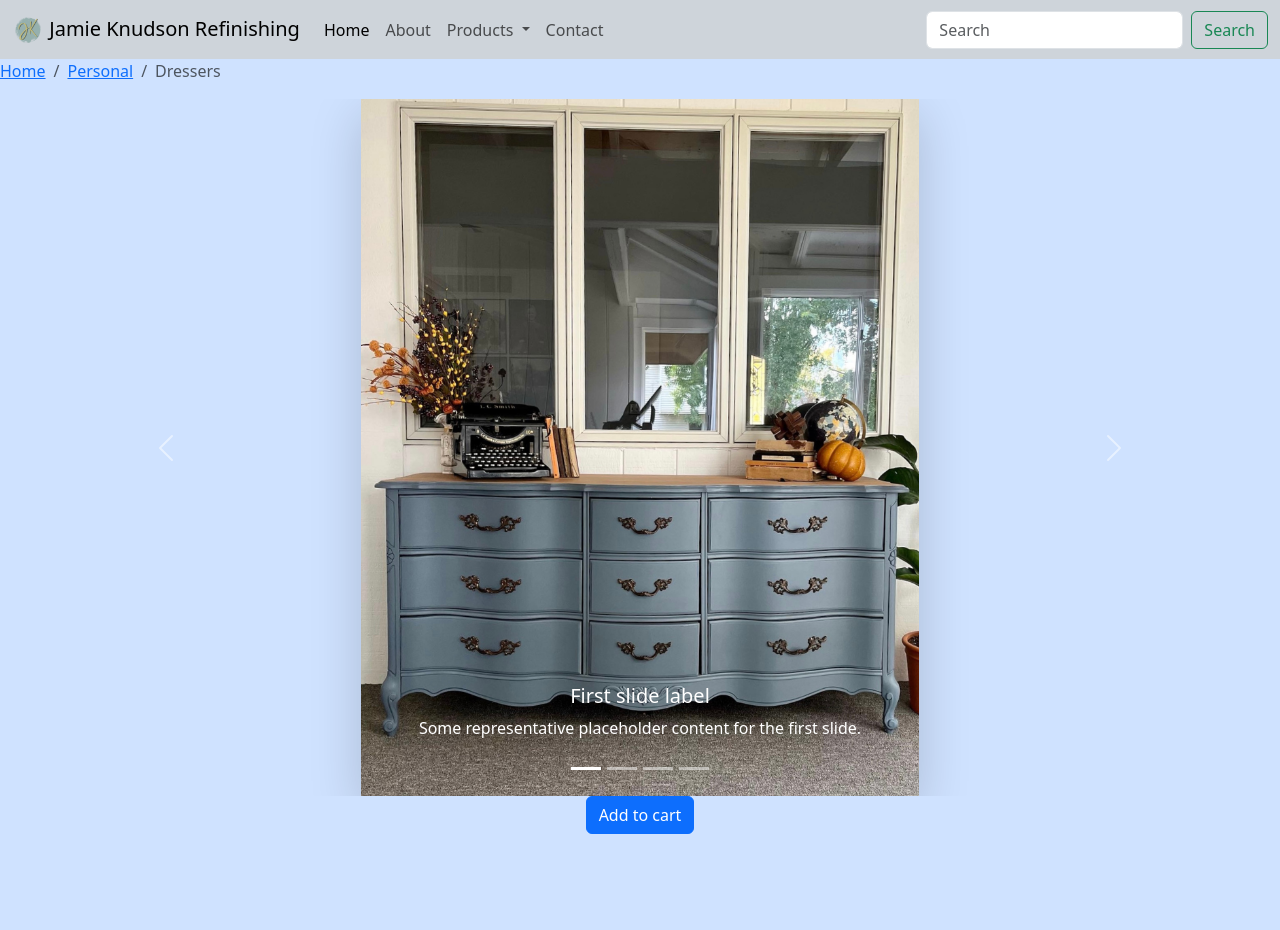
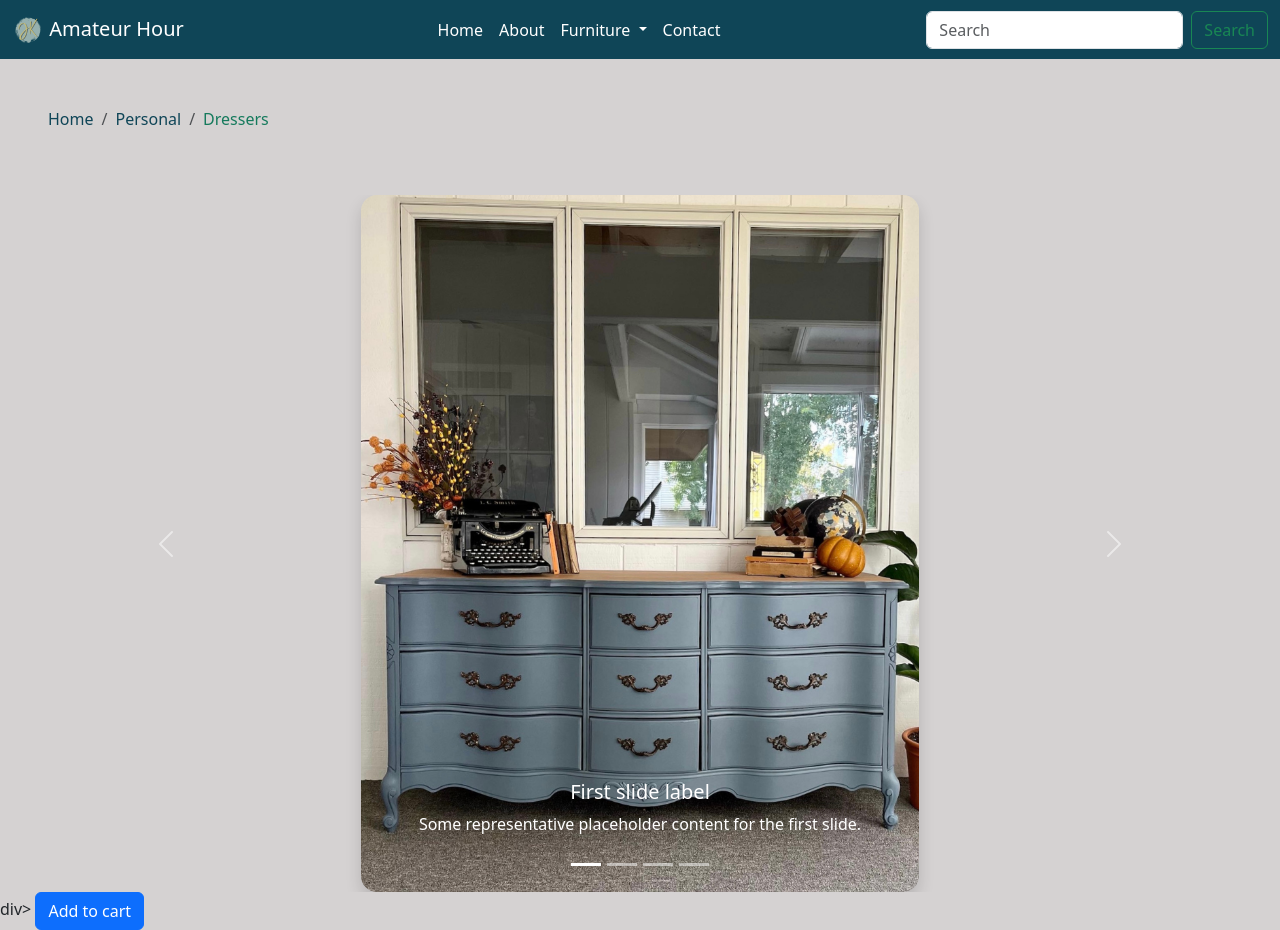
Before and after one commit to mknudson2/week-1-day-4-homework, a plain HTML site: page index.html in a window 1280 px wide. Before the commit the page ends 834 px from the top, so only its background shows below. Drawn offline with nearby package versions, Linux system fonts and the light colour scheme.

Commit message:
added personal stylesheet alongside bootstrap, may have gotten carried away with ids

```diff
--- a/index.html
+++ b/index.html
@@ -6,40 +6,41 @@
     <title>Day-4-Homework</title>
     <link href="https://cdn.jsdelivr.net/npm/bootstrap@5.3.0/dist/css/bootstrap.min.css" rel="stylesheet" integrity="sha384-9ndCyUaIbzAi2FUVXJi0CjmCapSmO7SnpJef0486qhLnuZ2cdeRhO02iuK6FUUVM" crossorigin="anonymous">
     <script src="https://kit.fontawesome.com/214e3568fb.js" crossorigin="anonymous"></script>
+    <link rel="stylesheet" href="./styles.css">
   </head>
-  <body class="bg-primary-subtle">
+  <body id="body">
 
     <!-- NAVBAR -->
-    <nav class="navbar navbar-expand-lg bg-dark-subtle bg-body-tertiary">
+    <nav class="navbar navbar-expand-lg sticky-lg-top" id="navbar">
         <div class="container-fluid">
           <a class="navbar-brand" href="#">
             <img src="./JK.png" alt="logo" width="32" height="auto" class="d-inline-block align-text-top";>
-            <span class="align-text-top">Jamie Knudson Refinishing</span>
+            <span class="align-text-top" style="color:white">Amateur Hour</span>
           </a>
           <button class="navbar-toggler" type="button" data-bs-toggle="collapse" data-bs-target="#navbarScroll" aria-controls="navbarScroll" aria-expanded="false" aria-label="Toggle navigation">
             <span class="navbar-toggler-icon"></span>
           </button>
-          <div class="collapse navbar-collapse" id="navbarScroll">
-            <ul class="navbar-nav me-auto my-2 my-lg-0 navbar-nav-scroll" style="--bs-scroll-height: 100px;">
+          <div class="collapse navbar-collapse">
+            <ul class="navbar-nav me-auto my-2 my-lg-0" style="--bs-scroll-height: 100px;" id="navitems">
               <li class="nav-item">
-                <a class="nav-link active" aria-current="page" href="#">Home</a>
+                <a class="nav-link active" aria-current="page" href="#" style="color:white"><span id="navhover">Home</span></a>
               </li>
               <li class="nav-item">
-                <a class="nav-link" href="#">About</a>
+                <a class="nav-link" href="#" style="color:white"><span id="navhover">About</span></a>
               </li>
               <li class="nav-item dropdown">
-                <a class="nav-link dropdown-toggle" href="#" role="button" data-bs-toggle="dropdown" aria-expanded="false">
-                  Products
+                <a class="nav-link dropdown-toggle" href="#" role="button" data-bs-toggle="dropdown" aria-expanded="false" style="color:white">
+                    <span id="navhover">Furniture</span>
                 </a>
-                <ul class="dropdown-menu">
-                  <li><a class="dropdown-item" href="#">Personal</a></li>
+                <ul class="dropdown-menu shadow">
+                  <li><a class="dropdown-item" href="#">Projects</a></li>
                   <li><a class="dropdown-item" href="#">Commissioned</a></li>
                   <li><hr class="dropdown-divider"></li>
                   <li><a class="dropdown-item" href="#">See All</a></li>
                 </ul>
               </li>
               <li class="nav-item">
-                <a class="nav-link">Contact</a>
+                <a class="nav-link" href="#" style="color:white"><span id="navhover">Contact</span></a>
               </li>
             </ul>
             <form class="d-flex" role="search">
@@ -53,9 +54,9 @@
 
     <!-- BREADCRUMB + PRODUCT IMAGES  -->
     <ol class="breadcrumb">
-        <li class="breadcrumb-item"><a href="#">Home</a></li>
-        <li class="breadcrumb-item"><a href="#">Personal</a></li>
-        <li class="breadcrumb-item active" aria-current="page">Dressers</li>
+        <li class="breadcrumb-item"><a href="#" id="breadcrumb-link-previous">Home</a></li>
+        <li class="breadcrumb-item"><a href="#" id="breadcrumb-link-previous">Personal</a></li>
+        <li class="breadcrumb-item active" aria-current="page" id="breadcrumb-link">Dressers</li>
     </ol>
 
     <div class="container text-center">
@@ -66,32 +67,33 @@
               <button type="button" data-bs-target="#carouselExampleCaptions" data-bs-slide-to="2" aria-label="Slide 3"></button>
               <button type="button" data-bs-target="#carouselExampleCaptions" data-bs-slide-to="3" aria-label="Slide 4"></button>
             </div>
-            <div class="carousel-inner m-lg-auto" >
+            <div class="carousel-inner m-lg-auto">
               <div class="carousel-item active">
-                <img src="./img-1.png" class="d-block mx-auto shadow-lg w-50" alt="staged dresser image main">
+                <img src="./img-1.png" class="d-block mx-auto shadow w-50 rounded-4" alt="staged dresser image main">
                 <div class="carousel-caption d-none d-md-block">
                   <h5>First slide label</h5>
                   <p>Some representative placeholder content for the first slide.</p>
                 </div>
               </div>
               <div class="carousel-item">
-                <img src="./img-2.png" class="d-block mx-auto shadow-lg" alt="...">
+                <img src="./img-2.png" class="d-block mx-auto shadow w-50 rounded-4" alt="...">
                 <div class="carousel-caption d-none d-md-block">
                   <h5>Second slide label</h5>
                   <p>Some representative placeholder content for the second slide.</p>
                 </div>
               </div>
               <div class="carousel-item">
-                <img src="./img-3.png" class="d-block mx-auto shadow-lg" alt="...">
+                <img src="./img-3.png" class="d-block mx-auto shadow w-50 rounded-4" alt="...">
                 <div class="carousel-caption d-none d-md-block">
                   <h5>Third slide label</h5>
                   <p>Some representative placeholder content for the third slide.</p>
                 </div>
+              </div>
               <div class="carousel-item">
-                <img src="./img-4.png" class="d-block mx-auto shadow-lg" alt="...">
+                <img src="./img-4.png" class="d-block mx-auto shadow w-50 rounded-4" alt="...">
                 <div class="carousel-caption d-none d-md-block">
-                  <h5>Third slide label</h5>
-                  <p>Some representative placeholder content for the third slide.</p>
+                    <h5>Fourth slide label</h5>
+                    <p>Some representatitve placeholder content for the fourth slide.</p>
                 </div>
               </div>
             </div>
@@ -105,6 +107,8 @@
             </button>
         </div>
     </div>
+
+    div>
 
 
     <!-- PRODUCT INFO SECTION -->
--- /dev/null
+++ b/styles.css
@@ -0,0 +1,48 @@
+#body {
+    background: #d5d2d2;
+}
+
+#navbar {
+    background: #0f4557;
+}
+
+#navhover {
+}
+
+#navhover:hover {
+    color: #de8f5a;
+}
+
+#navitems {
+    display: flex;
+    flex-direction: row;
+    justify-content:space-between;
+    margin: 0 auto;
+    width: 25%;
+}
+
+.dropdown-item:hover {
+    background: #de8f5a;
+}
+
+* {
+    font-family: system-ui, -apple-system, BlinkMacSystemFont, 'Segoe UI', Roboto, Oxygen, Ubuntu, Cantarell, 'Open Sans', 'Helvetica Neue', sans-serif;
+}
+
+.breadcrumb {
+    text-decoration: none;
+    margin-top: 48px;
+    margin-left: 48px;
+    margin-bottom: 64px;
+    color: #de8f5a;
+}
+
+#breadcrumb-link-previous {
+    text-decoration: none;
+    color: #0f4557;
+}
+
+#breadcrumb-link {
+    text-decoration: none;
+    color: #157a5c;
+}
```
